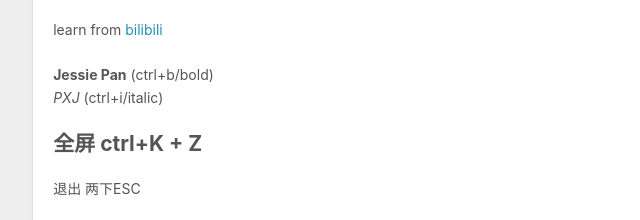
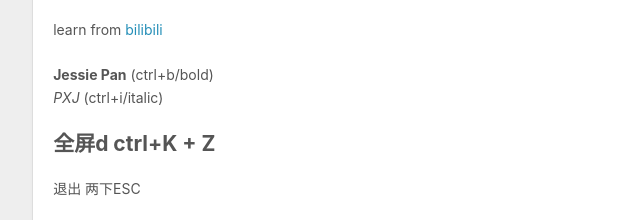
Before and after one commit to JessiPan/JessiPan.github.io, a plain HTML site: page index.html in a window 1280 px wide. Shown: the part 780-1000 px from the top of the page, 8-648 px from the left. Drawn offline with Linux system fonts and the light colour scheme.

Commit message:
Site updated: 2025-01-07 22:20:54

```diff
--- a/index.html
+++ b/index.html
@@ -122,7 +122,7 @@
 
         <h1 id="Welcome-to-Jpf’s-World！"><a href="#Welcome-to-Jpf’s-World！" class="headerlink" title="Welcome to Jpf’s World！"></a>Welcome to Jpf’s World！</h1><p>learn from <a target="_blank" rel="noopener" href="https://www.bilibili.com/video/BV1si4y1472o/?spm_id_from=333.788.top_right_bar_window_history.content.click">bilibili</a></p>
 <p><strong>Jessie Pan</strong> (ctrl+b&#x2F;bold)<br><em>PXJ</em> (ctrl+i&#x2F;italic)</p>
-<h2 id="全屏-ctrl-K-Z"><a href="#全屏-ctrl-K-Z" class="headerlink" title="全屏 ctrl+K   + Z"></a>全屏 ctrl+K   + Z</h2><p>退出 两下ESC</p>
+<h2 id="全屏d-ctrl-K-Z"><a href="#全屏d-ctrl-K-Z" class="headerlink" title="全屏d ctrl+K   + Z"></a>全屏d ctrl+K   + Z</h2><p>退出 两下ESC</p>
 <h2 id="fx（limfx-Code）发布"><a href="#fx（limfx-Code）发布" class="headerlink" title="fx（limfx Code）发布"></a>fx（limfx Code）发布</h2><p>ctrl+shift+p (limfx republish)</p>
 <!-- keywords:key1;key2; -->
 <!-- description:this is a description摘要 -->
```
Also changed, not shown: 2025/01/06/hello-world/index.html (+4 -4 lines).
